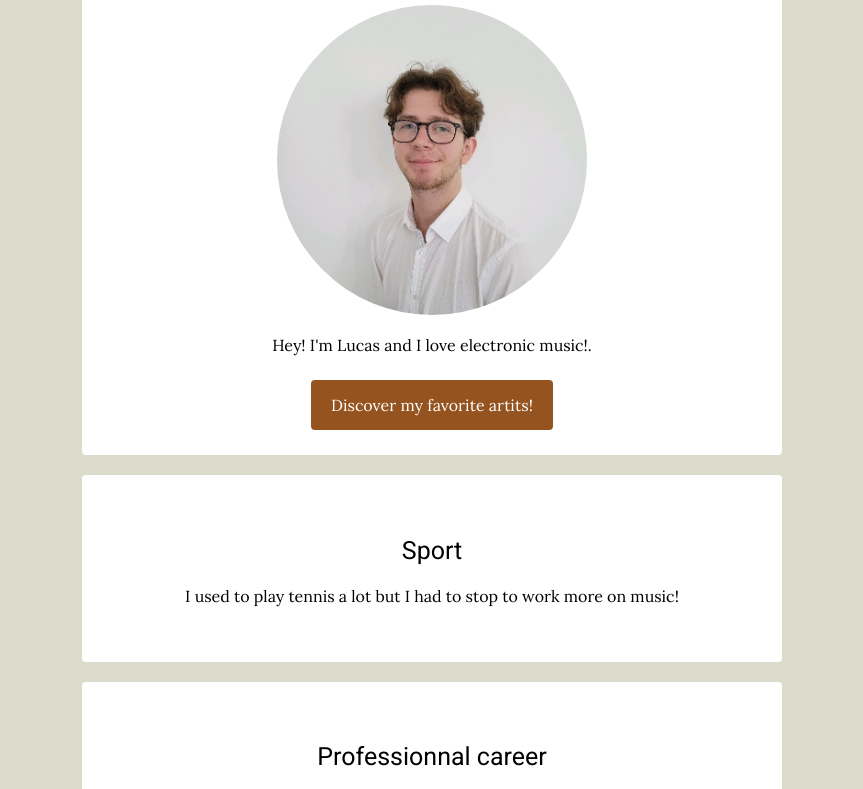
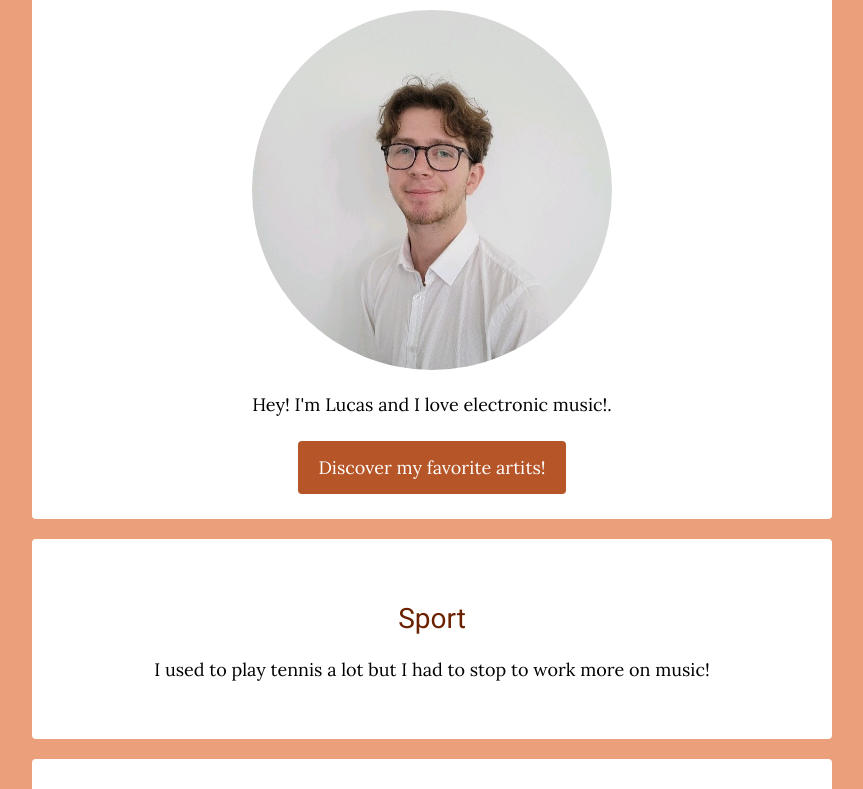
Before and after one commit to lucasraymond/my-profile, a plain HTML site: page index.html in a window 1280 px wide. Shown: the part 165-954 px from the top of the page, without its empty margins (208-1071 px from the left). Drawn offline with Linux system fonts and the light colour scheme.

Commit message:
Update style.css

```diff
--- a/style.css
+++ b/style.css
@@ -1,29 +1,29 @@
 
 body{
- 	background: #DCDCCC;
+ 	background: #EC9F7B;
  	color: #steelblue;
  	font-family: 'Lora', serif;
- 	font-size: 16px;
+ 	font-size: 18px;
  	font-weight: lighter;
 }
 h1, h2, h3 {
 	font-family: 'Roboto', sans-serif;
 }
 h1 {
-  	color: #blueviolet;
-  	font-size: 36px;
+  	color: #6B2100;
+  	font-size: 38px;
   	font-weight: 600;
 }
 h2 {
-  	color: #blue;
-  	font-size: 25px;
+  	color: #6B2100;
+  	font-size: 28px;
   	font-weight: 400;
 }
 a {
  	text-decoration: inherit;
- 	color: #skyblue;
+ 	color: #6B2100;
  	font-weight:
- 	font-size: 14px;
+ 	font-size: 18px;
 }
 a:hover {
 	color: black;
@@ -31,7 +31,7 @@ a:hover {
 
 
 .container {
-	width:700px;
+	width:800px;
 	margin:40px auto;
 }
 
@@ -61,13 +61,13 @@ a:hover {
 }
 
 .btn-blue {
-	background-color: #95541F;
+	background-color: #B55528;
 	color: white;
 	padding: 15px 20px;
 	border-radius: 4px;
 }
 .btn-blue: hover {
-	background-color: black;
+	background-color: #B55528;
 	color: white;
 }
 
```
